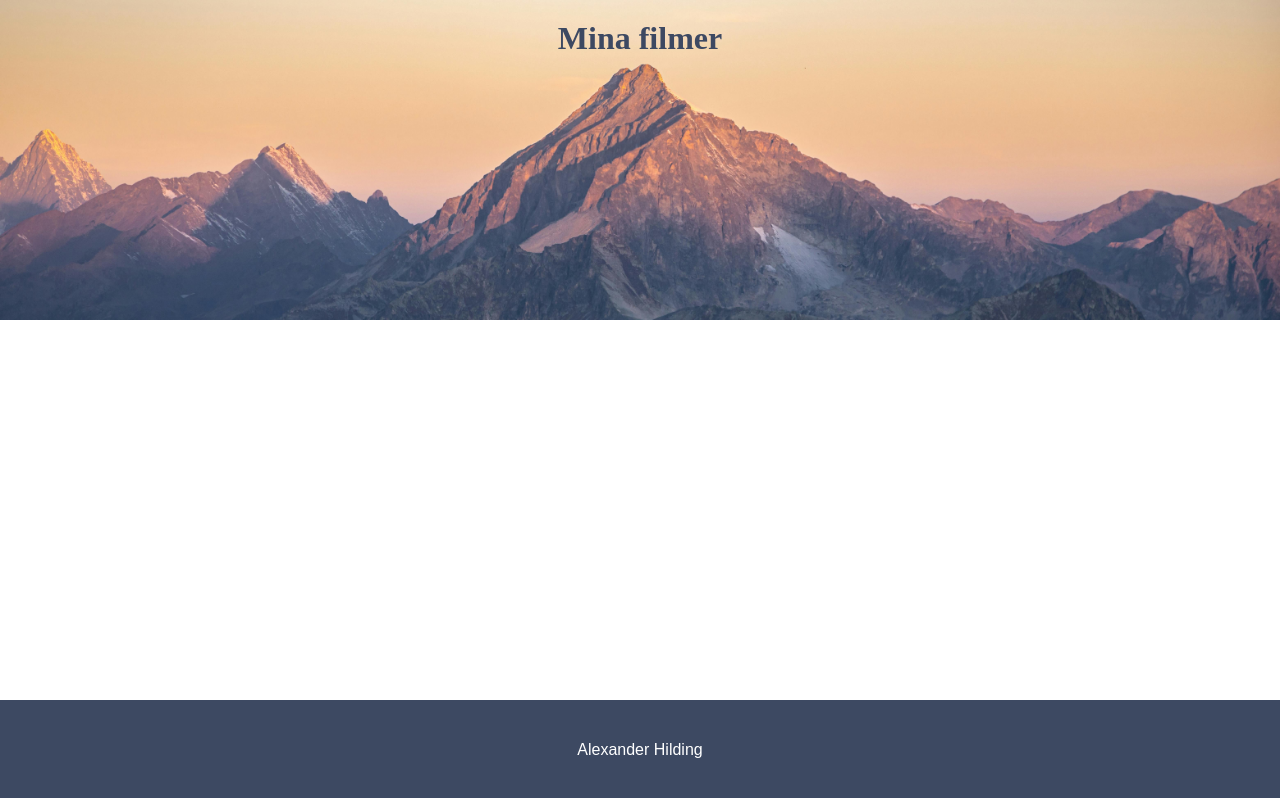
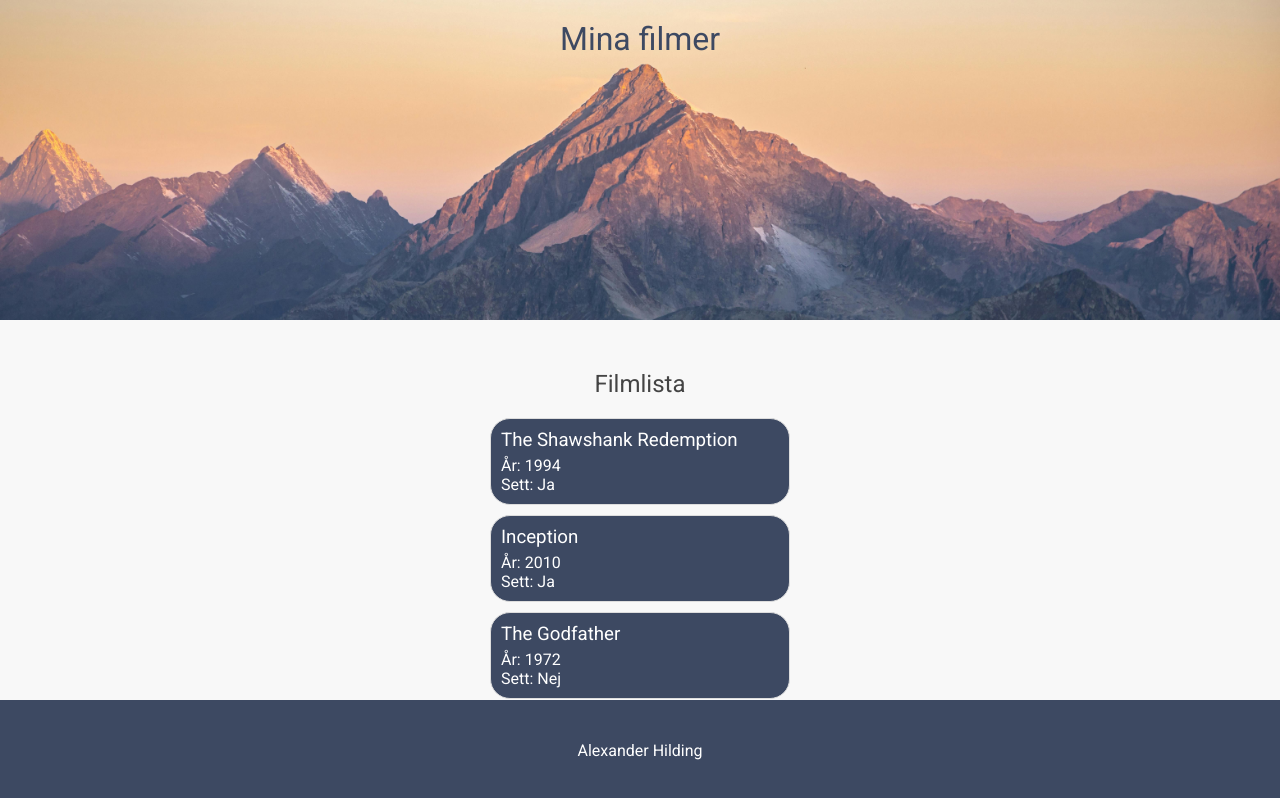
Before and after one commit to hildingx/dt210g_moment1, a React (Vite) app: page / in a window 1280 px wide. Built offline with nearby package versions, Linux system fonts and the light colour scheme.

Commit message:
Lägg till en filmlista-komponent

```diff
--- a/src/App.css
+++ b/src/App.css
@@ -1,4 +1,11 @@
+@import url('https://fonts.googleapis.com/css2?family=Roboto:ital,wght@0,100..900;1,100..900&display=swap');
+
 * {
     margin: 0;
     padding: 0;
+    font-family: 'Roboto', Arial, Helvetica, sans-serif;
 }
+
+body {
+    background-color: #f8f8f8;
+}
--- a/src/App.tsx
+++ b/src/App.tsx
@@ -1,6 +1,7 @@
 import './App.css'
 import Header from './components/Header';
 import Footer from './components/Footer';
+import MovieList from './components/MovieList';
 
 function App() {
 
@@ -8,7 +9,7 @@ function App() {
     <>
       <Header title="Mina filmer" />
       <main>
-
+        <MovieList />
       </main>
       <Footer devName="Alexander Hilding" />
     </>
--- a/src/components/Footer.css
+++ b/src/components/Footer.css
@@ -13,6 +13,5 @@ footer {
 footer p {
     color: white;
     text-align: center;
-    font-family: Arial, Helvetica, sans-serif;
     font-size: 1rem;
 }
--- a/src/components/Header.tsx
+++ b/src/components/Header.tsx
@@ -1,7 +1,7 @@
 function Header(props: {title: string}) {
     return (
         <header style={styles.header}>
-            <h1>{props.title}</h1>
+            <h1 style={styles.headerH1}>{props.title}</h1>
         </header>
     );
 };
@@ -20,6 +20,9 @@ const styles = {
         alignItems: 'flex-start',
         color: '#3d4962',
         paddingTop: '20px',
+    },
+    headerH1: {
+        fontWeight: '400',
     }
 };
 
--- /dev/null
+++ b/src/components/MovieList.css
@@ -0,0 +1,33 @@
+section {
+    max-width: 300px;
+    margin: 50px auto;
+    padding: 0 20px;
+    color: #444444;
+}
+
+ul {
+    list-style: none;
+}
+
+li {
+    border: 1px solid #ddd;
+    border-radius: 20px;
+    padding: 10px;
+    margin-bottom: 10px;
+    background-color: #3d4962;
+}
+
+section h2 {
+    font-weight: 400;
+    text-align: center;
+    margin-bottom: 20px;
+}
+
+section h3 {
+    margin-bottom: 5px;
+}
+
+section h3, p {
+    font-weight: 400;
+    color: #fff;
+}
--- /dev/null
+++ b/src/components/MovieList.tsx
@@ -0,0 +1,32 @@
+import './MovieList.css';
+
+interface Movie {
+    title: string;
+    year: number;
+    watched: boolean;
+}
+
+const movies: Movie[] = [
+    { title: 'The Shawshank Redemption', year: 1994, watched: true},
+    { title: 'Inception', year: 2010, watched: true},
+    { title: 'The Godfather', year: 1972, watched: false},
+]
+
+function MovieList() {
+    return (
+        <section>
+            <h2>Filmlista</h2>
+            <ul>
+                {movies.map((movie, index) => (
+                    <li key={index}>
+                        <h3>{movie.title}</h3>
+                        <p>År: {movie.year}</p>
+                        <p>Sett: {movie.watched ? 'Ja' : 'Nej'}</p>
+                    </li>
+                ))}
+            </ul>
+        </section>
+    )
+}
+
+export default MovieList;
```
